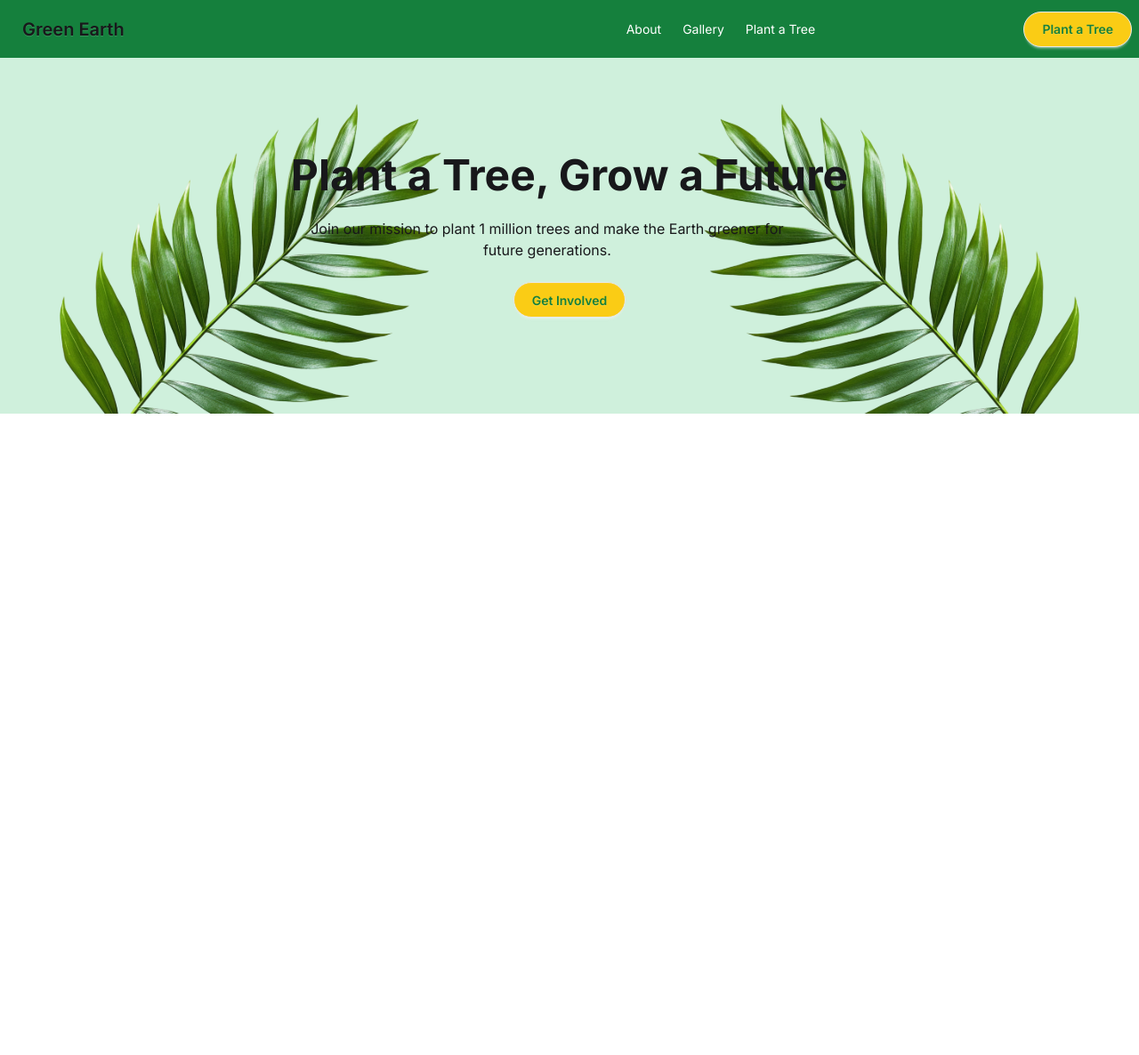
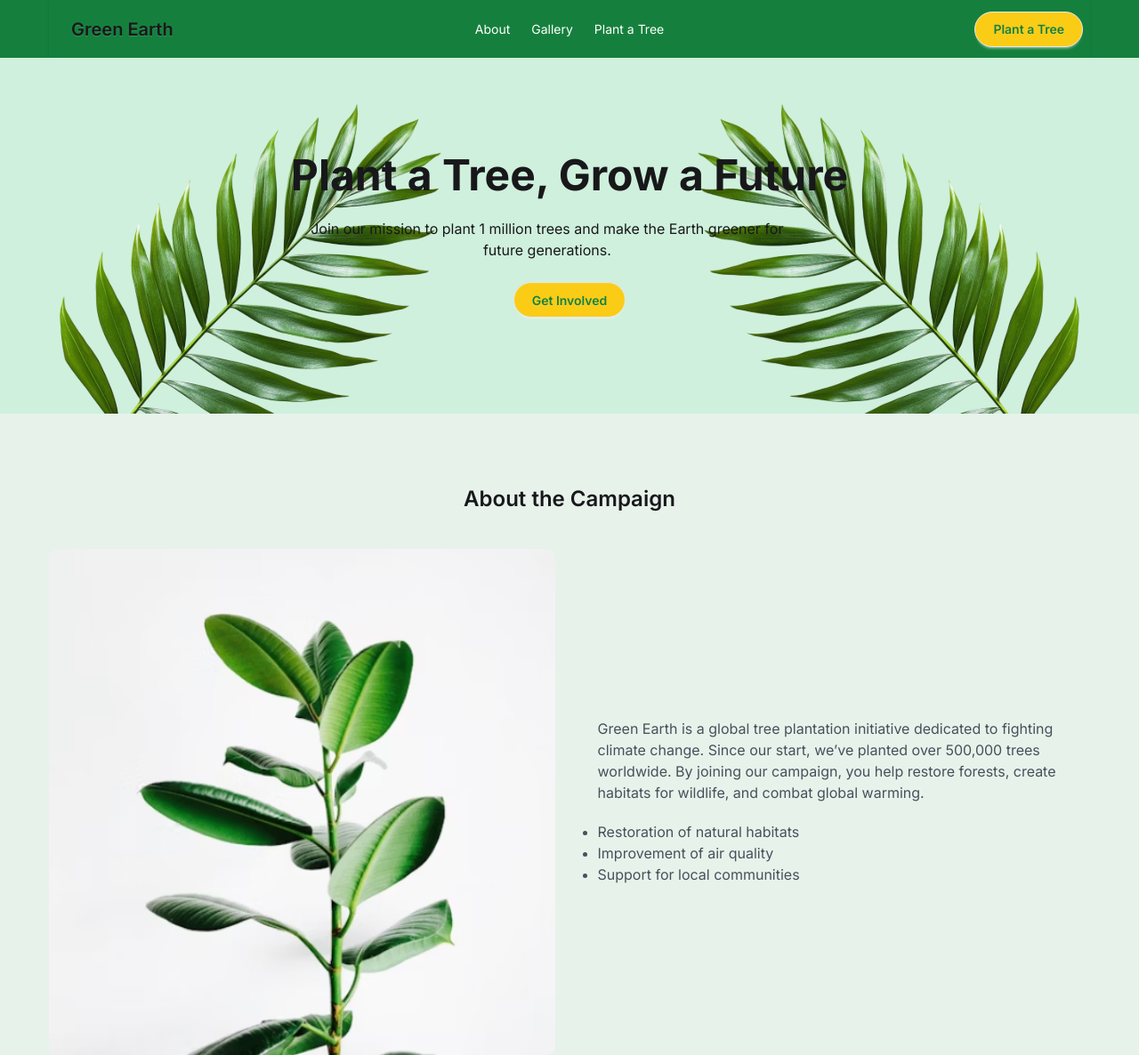
Before and after one commit to Dark-Fahim/green-earth, a plain HTML site: page index.html in a window 1280 px wide. Shown: the whole page at 89% size. Before the commit the page ends 800 px from the top, so only its background shows below. Drawn offline with nearby package versions, Linux system fonts and the light colour scheme.

Commit message:
campaign about added

```diff
--- a/index.html
+++ b/index.html
@@ -42,8 +42,8 @@
 
 <body>
     <header>
-        <div class="navbar bg-[#15803D] text-white shadow-sm">
-            <div class="container">
+        <div class="bg-[#15803D]">
+            <div class="navbar container  text-white shadow-sm">
                 <div class="navbar-start">
                     <div class="dropdown">
                         <div tabindex="0" role="button" class="btn btn-ghost lg:hidden">
@@ -54,7 +54,7 @@
                             </svg>
                         </div>
                         <ul tabindex="0"
-                            class="menu menu-sm dropdown-content bg-base-100 rounded-box z-1 mt-3 w-52 p-2 shadow">
+                            class="menu menu-sm dropdown-content bg-[#15803D] rounded-box z-1 mt-3 w-52 p-2 shadow">
                             <li><a>About</a></li>
                             <li>
                                 <a href="">Gallery</a>
@@ -63,7 +63,6 @@
                         </ul>
                     </div>
                     <a class="btn btn-ghost text-xl">Green Earth</a>
-                </div>
                 </div>
                 <div class="navbar-center hidden lg:flex">
                     <ul class="menu menu-horizontal px-1">
@@ -78,6 +77,7 @@
                     <a class="primary-btn btn">Plant a Tree</a>
                 </div>
             </div>
+        </div>
 
         <div class="banner relative bg-[#CFF0DC]">
             <img class="absolute hidden md:flex bottom-0 left-0" src="./assets/hero-leaf1.png" alt="">
@@ -85,7 +85,7 @@
             <div class="hero container min-h-[400px]">
                 <div class="hero-content text-center">
                     <div class="">
-                        <h1 class="text-5xl font-bold">Plant a Tree, Grow a Future</h1>
+                        <h1 class="md:text-5xl text-xl font-bold">Plant a Tree, Grow a Future</h1>
                         <p class="py-6 max-w-xl">
                             Join our mission to plant 1 million trees and make the Earth greener for future
                             generations.
@@ -97,7 +97,26 @@
         </div>
 
     </header>
-    <main class="">
+    <main class="bg-[#15803D1A] pt-20">
+
+
+        <!-- campaign-about -->
+        <div class="container campaign-about mt-20">
+            <h1 class="text-center text-2xl font-semibold mb-10">About the Campaign</h1>
+            <div class="flex flex-col md:flex-row gap-8 text-[#1F2937]">
+                <div class="md:w-1/2">
+                    <img class="w-full" src="./assets/about.png" alt="">
+                </div>
+                <div class="md:w-1/2 p-4 flex flex-col justify-center gap-5">
+                    <p class="opacity-80">Green Earth is a global tree plantation initiative dedicated to fighting climate change. Since our start, we’ve planted over 500,000 trees worldwide. By joining our campaign, you help restore forests, create habitats for wildlife, and combat global warming.</p>
+                    <ul class="list-disc">
+                        <li class="opacity-80">Restoration of natural habitats</li>
+                        <li class="opacity-80">Improvement of air quality</li>
+                        <li class="opacity-80">Support for local communities</li>
+                    </ul>
+                </div>
+            </div>
+        </div>
 
 
     </main>
```
Lines whose indentation alone changed are shown as unchanged.
